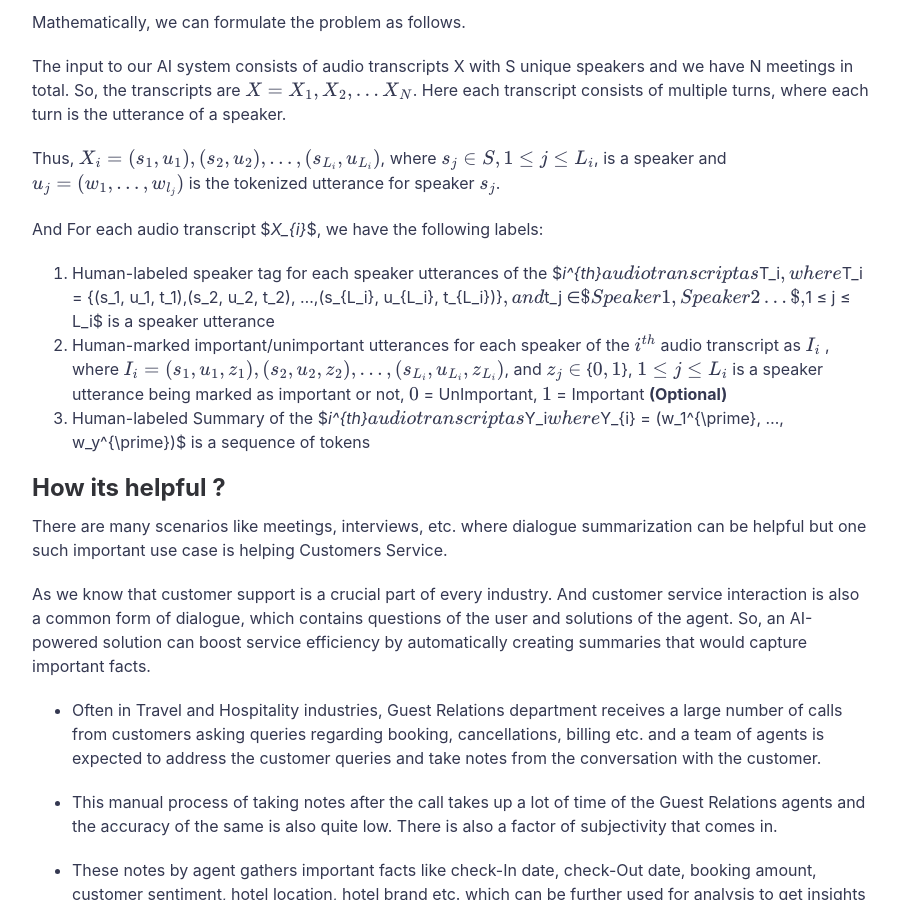
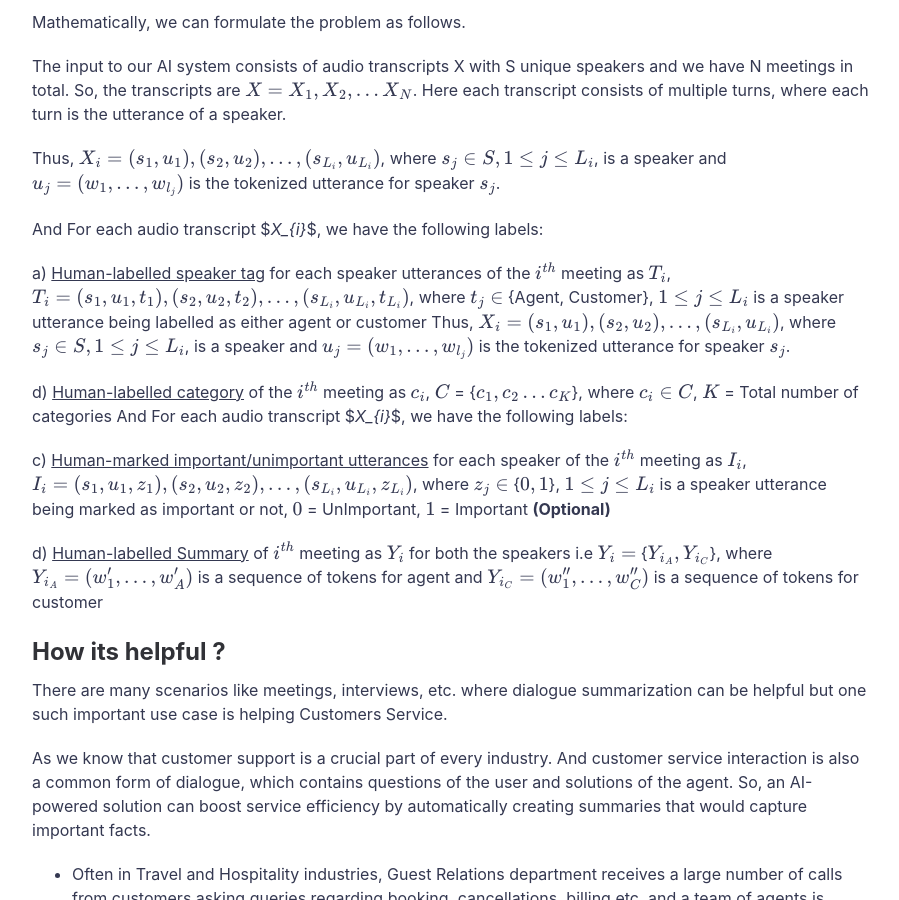
Before and after one commit to rohitsroch/rohitsroch.github.io, a Jekyll site: the page built from _posts/2021-04-14-call-summarization.md, in a window 1280 px wide and 900 px high, scrolled down 1014 px. Shown: the whole window, without its empty margins (188-1087 px from the left). Built offline with Jekyll 4.4.1, drawn with Linux system fonts in a browser that asks for light colours; formulas are drawn with MathJax 3; a script that is not in the unit is left out; comment, search, counter and statistics services are not loaded.

Commit message:
Update 2021-04-14-call-summarization.md

```diff
--- a/_posts/2021-04-14-call-summarization.md
+++ b/_posts/2021-04-14-call-summarization.md
@@ -23,9 +23,16 @@
 
 And For each audio transcript $*X_{i}*$, we have the following labels:
 
-1. Human-labeled speaker tag for each speaker utterances of the $*i^{th}*$ audio transcript as $T_i$, where $T_i = {(s_1, u_1, t_1),(s_2, u_2, t_2), ...,(s_{L_i}, u_{L_i}, t_{L_i})}$, and $t_j ∈$ {$Speaker1, Speaker2 ...$}, $1 ≤ j ≤ L_i$ is a speaker utterance
-2. Human-marked important/unimportant utterances for each speaker of the $i^{th}$ audio transcript as $I_i$ , where $I_i = {(s_1, u_1, z_1),(s_2, u_2, z_2), ...,(s_{L_i}, u_{L_i}, z_{L_i})}$, and $z_j ∈$ {$0,1$}, $1 ≤ j ≤ L_i$ is a speaker utterance being marked as important or not, $0$ = UnImportant, $1$ = Important **(Optional)**
-3. Human-labeled Summary of the $*i^{th}*$ audio transcript as $Y_i$ where $Y_{i} = (w_1^{\prime}, ..., w_y^{\prime})$ is a sequence of tokens
+a) <ins>Human-labelled speaker tag</ins> for each speaker utterances of the $i^{th}$ meeting as $T_i$, $T_i = {(s_1, u_1, t_1),(s_2, u_2, t_2), ...,(s_{L_i}, u_{L_i}, t_{L_i})}$, where $t_j ∈$ {Agent, Customer}, $1 ≤ j ≤ L_i$ is a speaker utterance being labelled as either agent or customer
+Thus, $X_i = {(s_1, u_1),(s_2, u_2), ...,(s_{L_i}, u_{L_i})}$, where $s_j ∈ S, 1 ≤ j ≤ L_i$, is a speaker and $u_j = (w_1, ..., w_{l_j})$  is the tokenized utterance for speaker $s_j$.
+
+d) <ins>Human-labelled category</ins> of the $i^{th}$ meeting as $c_i$, $C$ = {$c_1, c_2...c_K$}, where $c_i ∈ C$, $K$ = Total number of categories
+And For each audio transcript $*X_{i}*$, we have the following labels:
+
+c) <ins>Human-marked important/unimportant utterances</ins> for each speaker of the $i^{th}$ meeting as $I_i$, $I_i = {(s_1, u_1, z_1),(s_2, u_2, z_2), ...,(s_{L_i}, u_{L_i}, z_{L_i})}$, where $z_j ∈$ {$0,1$}, $1 ≤ j ≤ L_i$ is a speaker utterance being marked as important or not, $0$ = UnImportant, $1$ = Important **(Optional)**
+
+d) <ins>Human-labelled Summary</ins> of $i^{th}$ meeting as $Y_i$ for both the speakers i.e $Y_i =$ {$Y_{i_A}, Y_{i_C}$}, where $Y_{i_A} = (w_1^{\prime}, ..., w_A^{\prime})$ is a sequence of tokens for agent and $Y_{i_C} = (w_1^{\prime\prime}, ..., w_C^{\prime\prime})$ is a sequence of tokens for customer
+
 
 ## How its helpful ?
 
```
